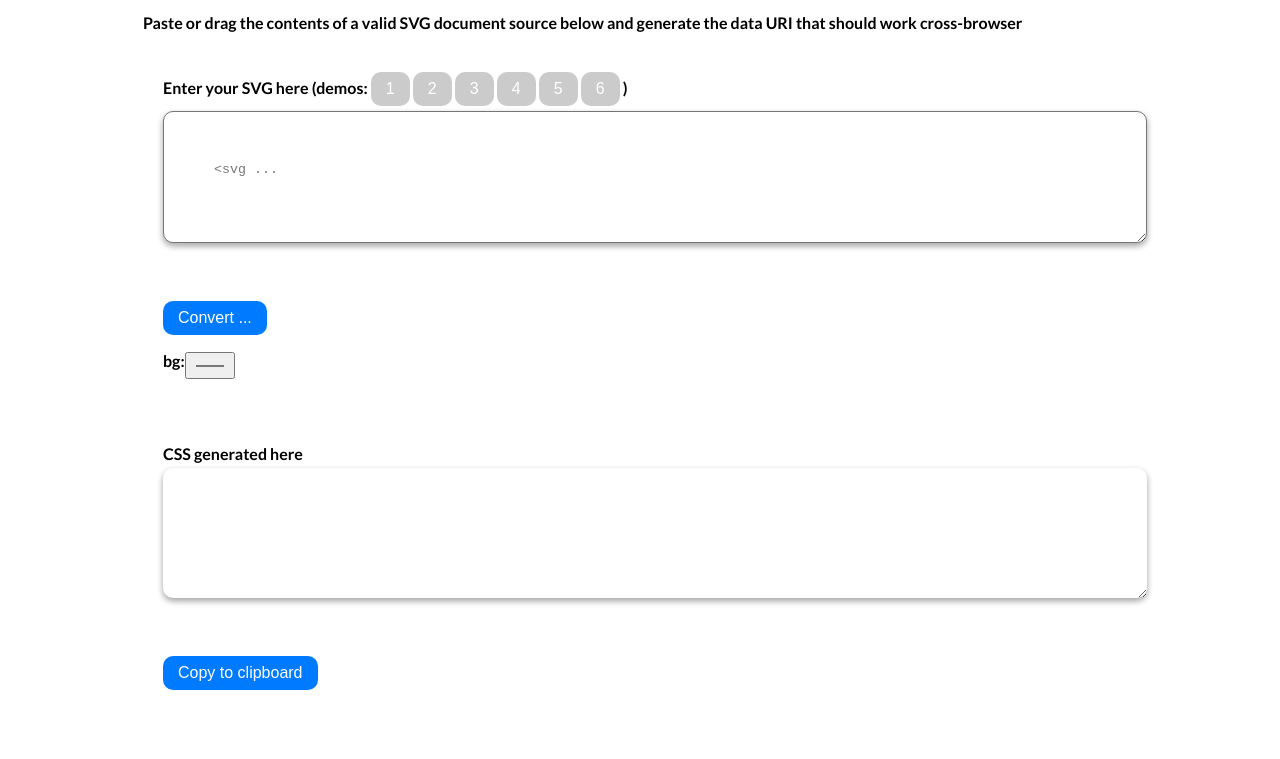
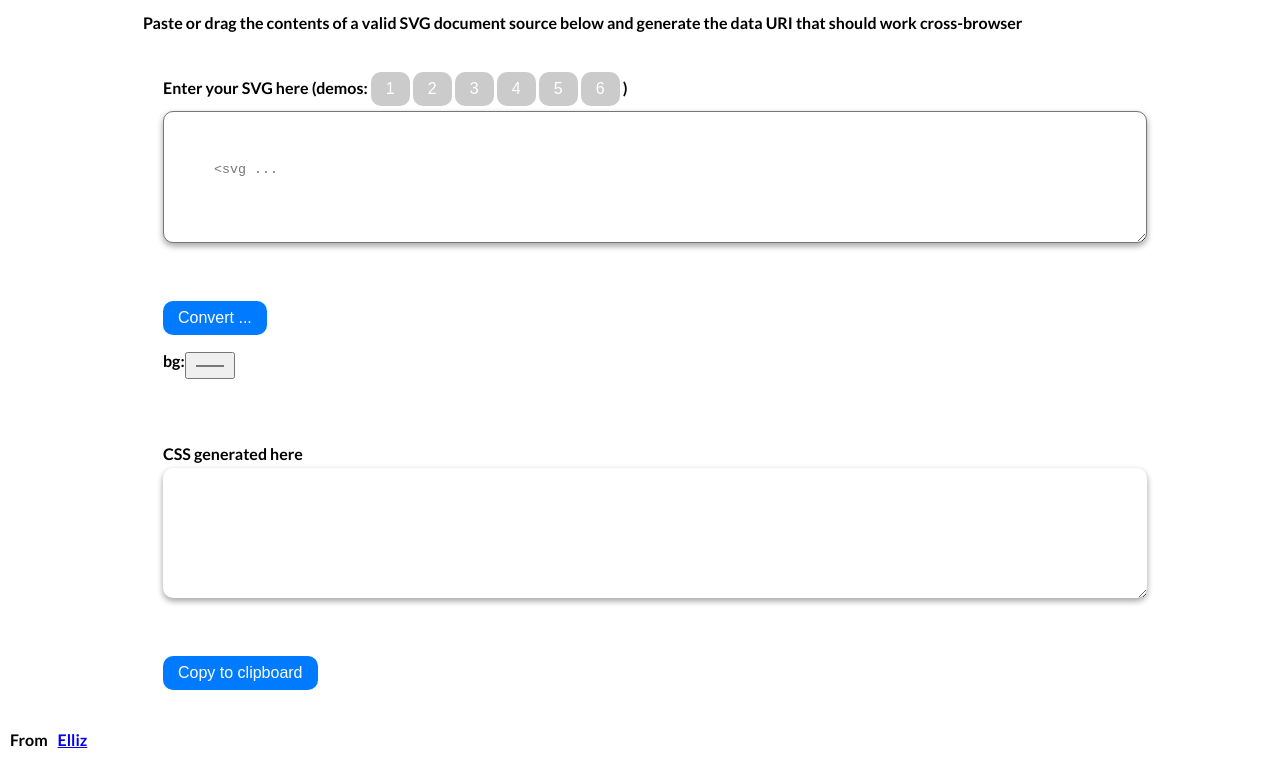
Before and after one commit to LIGMATV/2ools, a plain HTML site: page SVG2DataURI.html in a window 1280 px wide. Shown: the part 123-882 px from the top of the page. Before the commit the page ends 853 px from the top, so only its background shows below. Drawn offline with nearby package versions, Linux system fonts and the light colour scheme.

Commit message:
Update SVG2DataURI.html

```diff
--- a/SVG2DataURI.html
+++ b/SVG2DataURI.html
@@ -45,6 +45,8 @@
       </div>
     </div>
   </div>
+
+  <a style="padding: 10px;">From</a><a href="https://codepen.io/elliz/pen/ygvgay">Elliz</a>
 
   <script src='https://cdnjs.cloudflare.com/ajax/libs/jquery/3.1.0/jquery.min.js'></script>
 <script>
```
